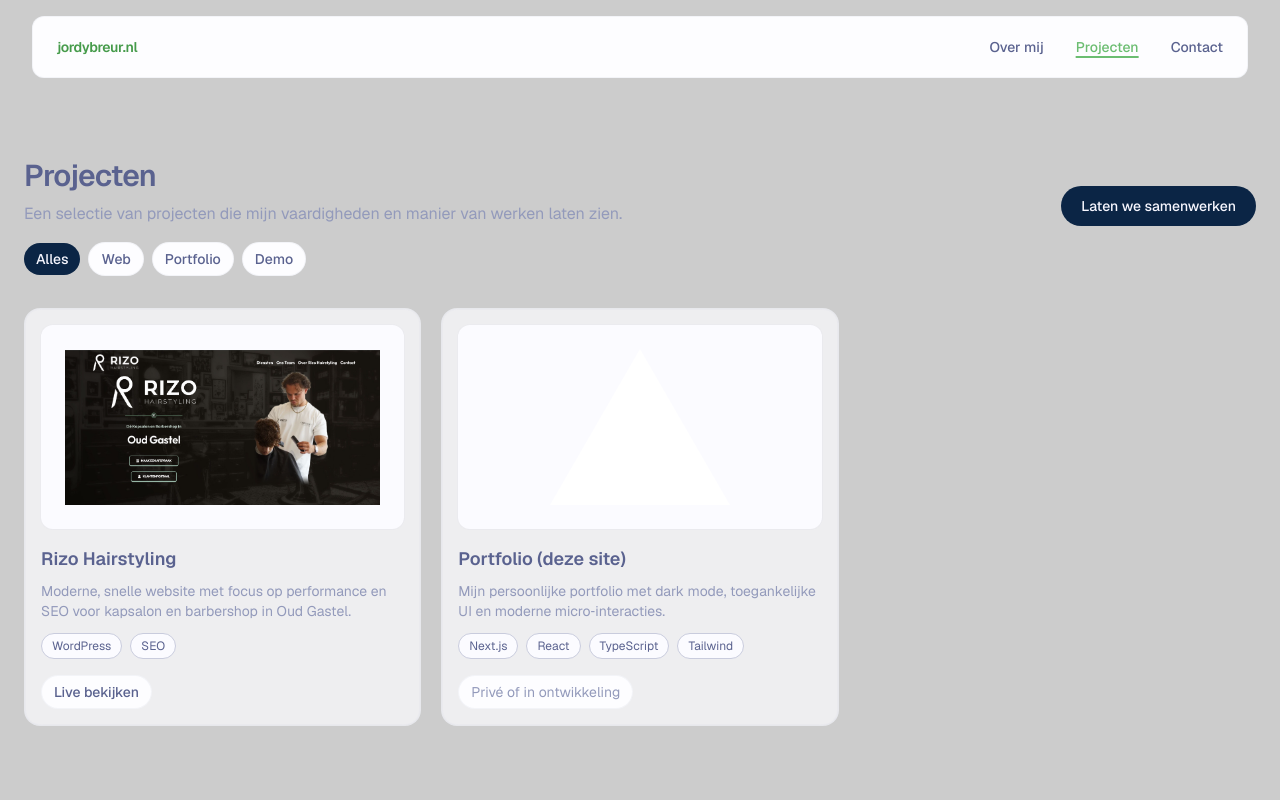
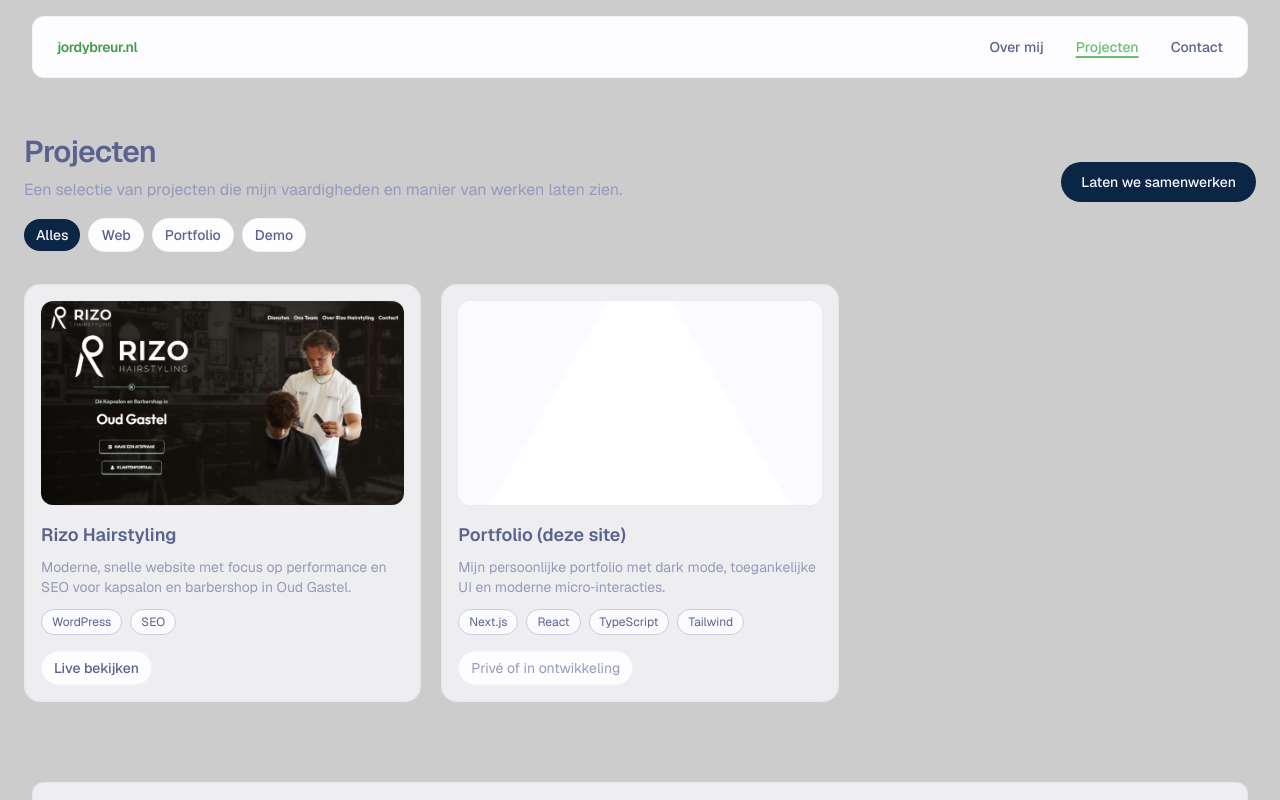
Before and after one commit to Joooooordy/portfolio-nextjs, a Next.js app: page /projects in a window 1280 px wide. Built offline with nearby package versions, Linux system fonts and the light colour scheme.

Commit message:
Card fix page-project-clients

```diff
--- a/app/about/page.tsx
+++ b/app/about/page.tsx
@@ -37,15 +37,14 @@ export default function AboutPage() {
             </p>
           </div>
         </div>
-          <ContactCTASection/>
 
         {/* Tech Stack Card */}
-        <div className="overflow-hidden ">
+        <div className="overflow-hidden rounded-2xl border border-cool_gray-800/20 bg-ghost_white-900 p-6 shadow-md transition-all duration-300 ease-out hover:shadow-lg sm:p-8">
           <h2 className="mb-8 text-2xl font-semibold text-oxford_blue-600 sm:text-3xl">Tech Stack</h2>
           <div className="space-y-8" aria-label="Overzicht van technologie‑stack">
             {categorizedTechStack.map((category) => (
               <div key={category.category}>
-                <h3 className="mb-4 text-lg font-medium text-cool_gray-600">{category.category}</h3>
+                <h3 className="mb-4 text-lg font-medium text-cool_gray-400">{category.category}</h3>
                 <div className="grid grid-cols-2 gap-4 sm:grid-cols-3 md:grid-cols-4 lg:grid-cols-4">
                   {category.technologies.map((tech) => (
                     <TechCard key={`${category.category}-${tech.name}`} name={tech.name} logo={tech.logo} />
--- a/app/projects/projects-client.tsx
+++ b/app/projects/projects-client.tsx
@@ -43,7 +43,7 @@ export default function ProjectsClient() {
   );
 
   return (
-    <section className="py-12 sm:py-16">
+    <section className="py-8 sm:py-8 lg:py-10">
       <div className="mx-auto container px-6">
         <header className="mb-6 flex flex-col gap-4 sm:mb-8">
           <div className="flex flex-col items-start justify-between gap-4 sm:flex-row sm:items-end">
@@ -95,7 +95,7 @@ export default function ProjectsClient() {
                       src={p.image}
                       alt={`Afbeelding van ${p.title}`}
                       fill
-                      className="object-contain p-6 transition-transform duration-300 group-hover:scale-[1.03]"
+                      className="object-cover transition-transform duration-300 group-hover:scale-[1.03]"
                     />
                   )}
                   <div
```
